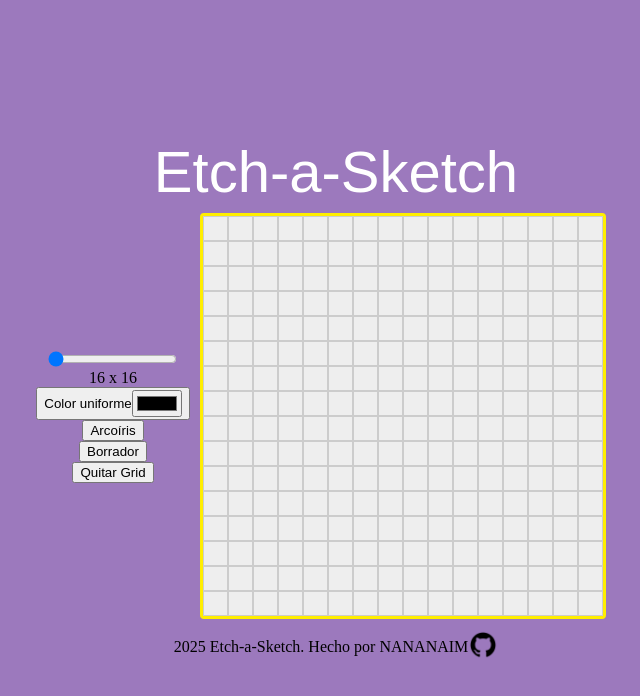
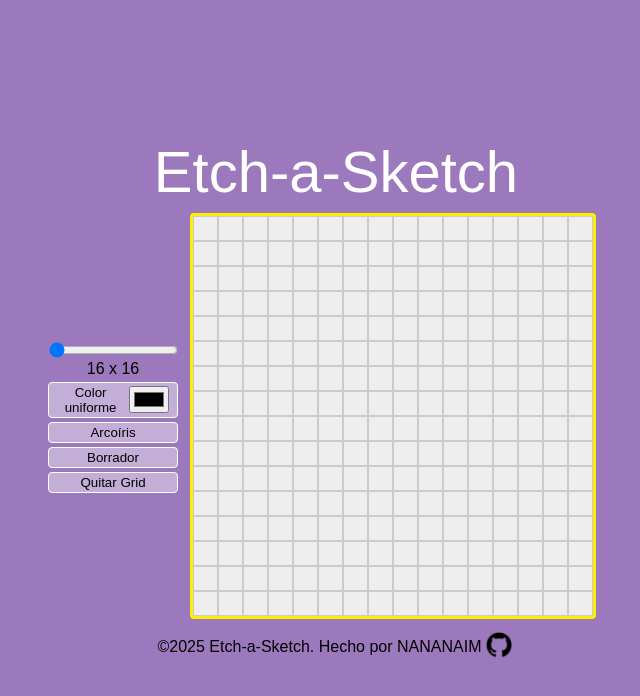
Before and after one commit to NANANAIM/Etch-a-Sketch, a plain HTML site: page index.html in a window 1280 px wide. Shown: the whole page, without its empty margins (304-944 px from the left). Drawn offline with Linux system fonts and the light colour scheme; a web font is replaced by a local one.

Commit message:
Refactor layout and styles: organize grid size controls, enhance button styles, and update footer text

```diff
--- a/complementos/javascript.js
+++ b/complementos/javascript.js
@@ -2,10 +2,6 @@
 let gridVisible = true; // Variable para saber si el grid (bordes) está visible
 const toggleGridBtn = document.getElementById('toggle-grid'); // Referencia al botón para alternar el grid
 toggleGridBtn.addEventListener('click', toggleGrid); // Al hacer clic en el botón, ejecuta la función toggleGrid
-
-//////////////
-// (Espacio vacío, puedes eliminarlo)
-/////////////
 
 function toggleGrid() {
   gridVisible = !gridVisible; // Cambia el estado de gridVisible (true/false)
--- a/complementos/styles.css
+++ b/complementos/styles.css
@@ -30,13 +30,36 @@ body{
     display: flex;
     align-items: center;
     padding-right: 40px;
+    font-family: 'Titillium Web', sans-serif;
+}
+
+#color-picker {
+    margin-left: 5px;
 }
 
 .editores{
+    font-family: 'Bitcount Grid Single', sans-serif;
     display: flex;
+    gap: 4px;
     flex-direction: column;
     align-items: center;
     margin: 10px;
+}
+
+.barra{
+    display: flex;
+    align-items: center;
+    flex-direction: column;
+}
+
+button{
+    background-color: #ffffff64;
+    border: 1px solid #ffffff;
+    border-radius: 4px;
+    padding: 2px 8px;
+    cursor: pointer;
+    width: 130px;
+    font-family: 'Titillium Web', sans-serif;
 }
 
 #grid-container {
@@ -75,4 +98,9 @@ body{
     align-items: center;
     justify-content: center;
     padding-top: 3px;
+    font-family: 'Titillium Web', sans-serif;
 }
+
+.github-logo {
+    margin-left: 3px;
+}
--- a/index.html
+++ b/index.html
@@ -6,13 +6,16 @@
         <title>Etch-a-Sketch</title>
         <link rel="stylesheet" href="complementos/styles.css">
         <link href="https://fonts.googleapis.com/css2?family=Bitcount+Prop+Double:wght@100..900" rel="stylesheet">
+
     </head>
 <body>
     <h1>Etch-a-Sketch</h1>
     <div class="main">
         <div class="editores">
-            <input type="range" id="grid-size" min="16" max="32" value="16">
-            <span id="grid-size-value">16 x 16</span>
+            <div class="barra">
+                <input type="range" id="grid-size" min="16" max="32" value="16">
+                <span id="grid-size-value">16 x 16</span>
+            </div>
             <button id="color-mode">Color uniforme
                 <input type="color" id="color-picker" value="#000000">
             </button>
@@ -25,7 +28,7 @@
     </div>
 
 <div class="footer">
-    <p>2025 Etch-a-Sketch. Hecho por NANANAIM</p>
+    <p>©2025 Etch-a-Sketch. Hecho por NANANAIM</p>
     <a href="https://github.com/NANANAIM" target="_blank">
         <img src="complementos/githublogo.png" class="github-logo" alt="GitHub" width="30px" height="30px">
     </a>
```
